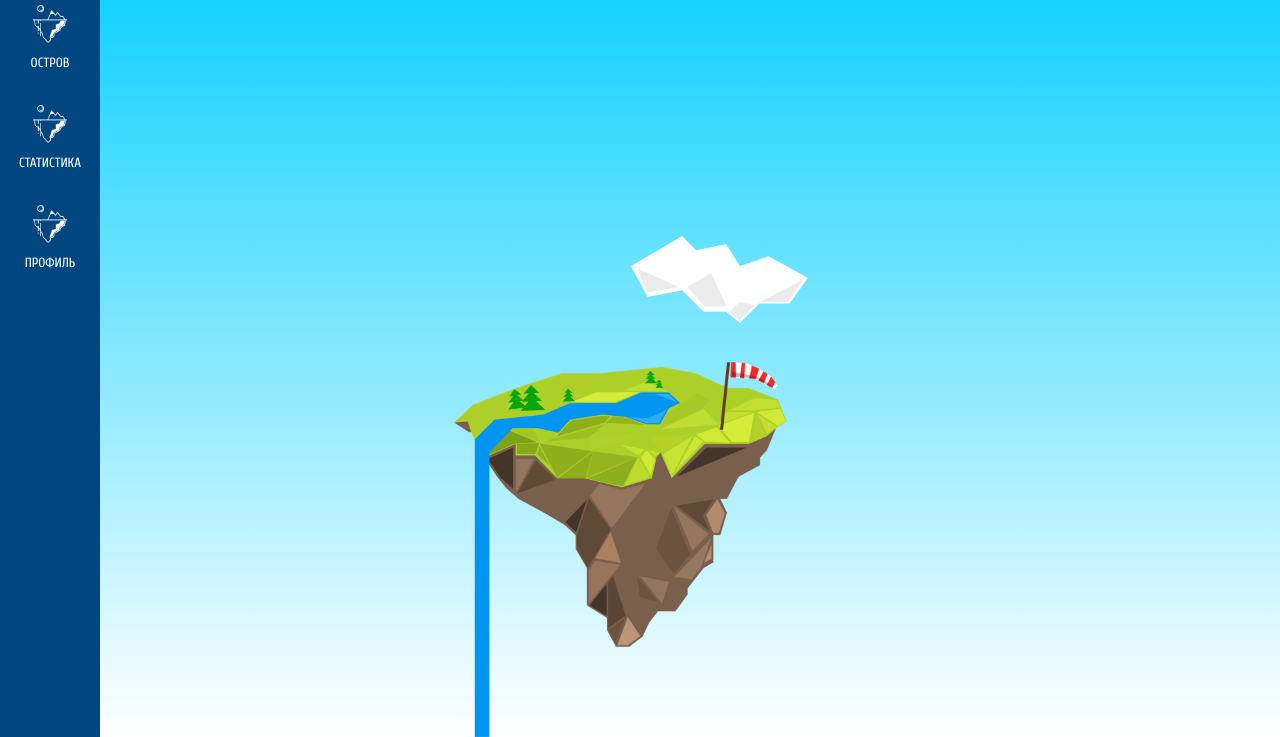
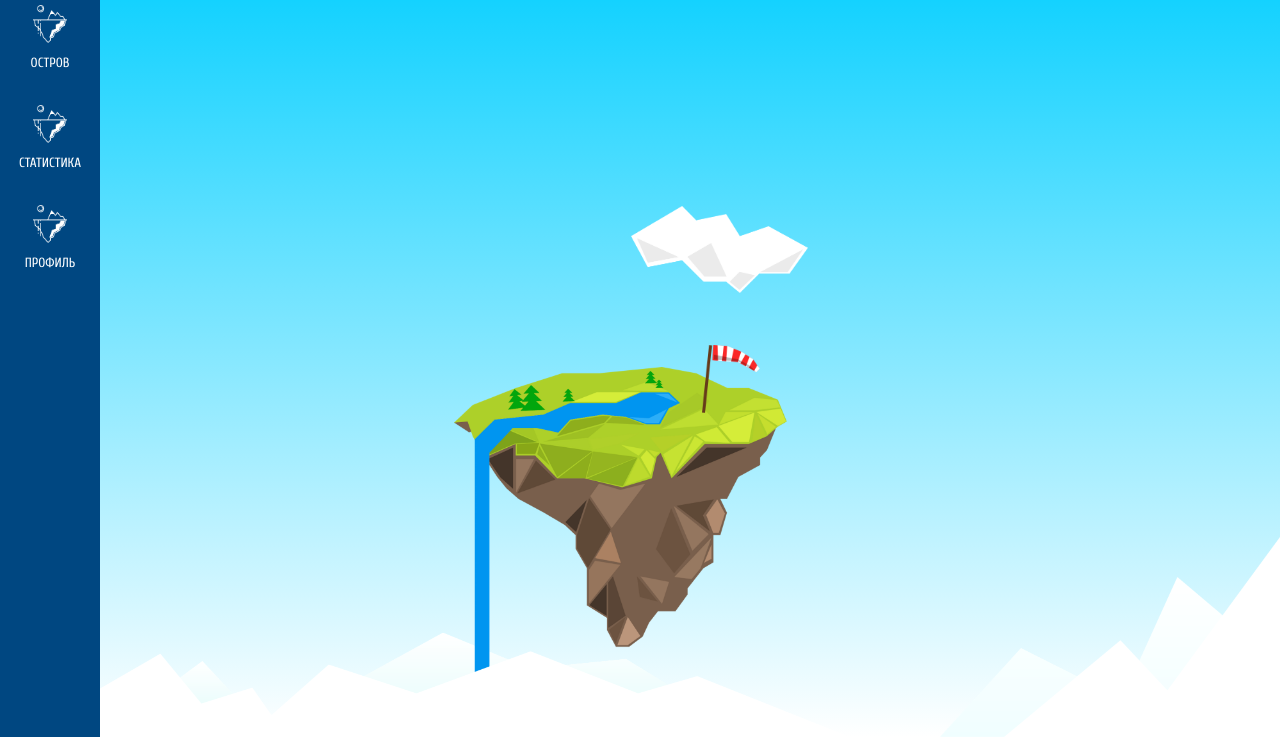
Before and after one commit to MariaKulkova/WeatherDiary, a website: page island.html in a window 1280 px wide. Shown: the part 63-800 px from the top of the page. Drawn offline with Linux system fonts and the light colour scheme.

Commit message:
Add bottom clouds

```diff
--- a/css/island.css
+++ b/css/island.css
@@ -169,6 +169,22 @@ body {
     justify-content: center;
 }
 
+/* Bottom clouds */
+
+.clouds-back {
+    position: absolute;
+    bottom: 0; left: 100px; right: 0; height: 20%;
+    background: url(../img/bottom-clouds-back.png) no-repeat;
+    background-size: 100% 100%;
+}
+
+.clouds-front {
+    position: absolute;
+    bottom: 0; left: 100px; right: 0; height: 25%;
+    background: url(../img/bottom-clouds-front.png) no-repeat;
+    background-size: 100% 100%;
+}
+
 /* Island area */
 
 .island-container-wrapper {
@@ -220,8 +236,8 @@ body {
 .flag-wrapper {
     width: 10%;
     position: absolute;
-    left: 55%;
-    bottom: 52%;
+    left: 52%;
+    bottom: 55%;
 }
 
 .flag-wrapper:before {
@@ -246,7 +262,7 @@ body {
     width: 30%;
     position: absolute;
     right: 30%;
-    top: 15%;
+    top: 10%;
 }
 
 .cloud-wrapper:before {
--- a/island.html
+++ b/island.html
@@ -42,6 +42,8 @@
         </div>
 
         <div class="main">
+            <div class="clouds-back"></div>
+
             <div class="island-container-wrapper">
                 <div class="island-container">
                     <div class="island-wrapper">
@@ -55,6 +57,8 @@
                     </div>
                 </div>
             </div>
+
+            <div class="clouds-front"></div>
         </div>
     </div>
 
```
Also changed, not shown: img/bottom-clouds-back.png (added), img/bottom-clouds-front.png (added).
